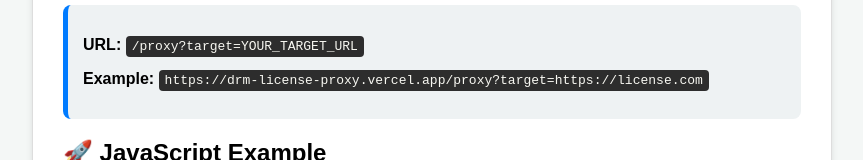
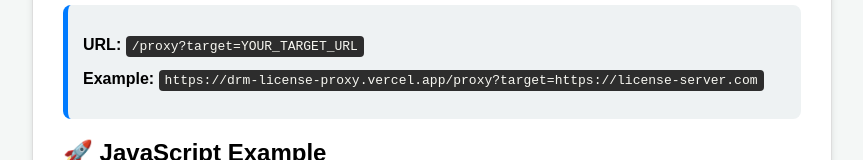
Before and after one commit to Sidimadtv/drm-license-proxy, a website: page index.html in a window 1280 px wide. Shown: the part 248-408 px from the top of the page, without its empty margins (208-1071 px from the left). Drawn offline with Linux system fonts and the light colour scheme.

Commit message:
Update index.html

```diff
--- a/index.html
+++ b/index.html
@@ -22,7 +22,7 @@
         <h2>📡 Available Endpoint</h2>
         <div class="endpoint">
             <p><strong>URL:</strong> <code>/proxy?target=YOUR_TARGET_URL</code></p>
-            <p><strong>Example:</strong> <code>https://drm-license-proxy.vercel.app/proxy?target=https://license.com</code></p>
+            <p><strong>Example:</strong> <code>https://drm-license-proxy.vercel.app/proxy?target=https://license-server.com</code></p>
         </div>
 
         <h2>🚀 JavaScript Example</h2>
```
